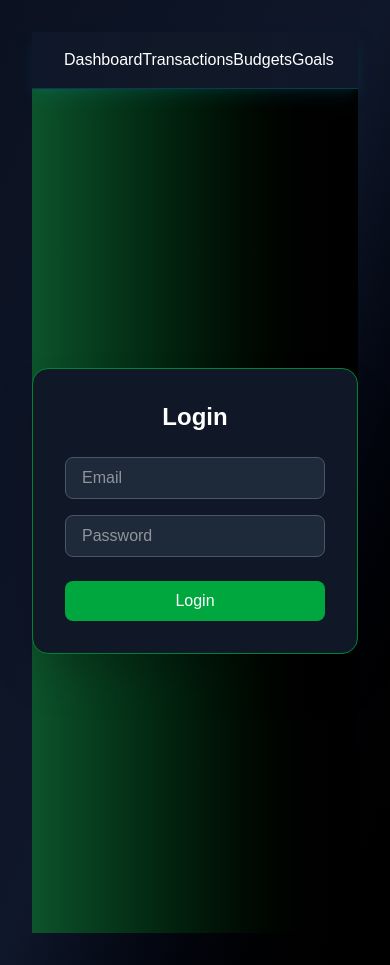
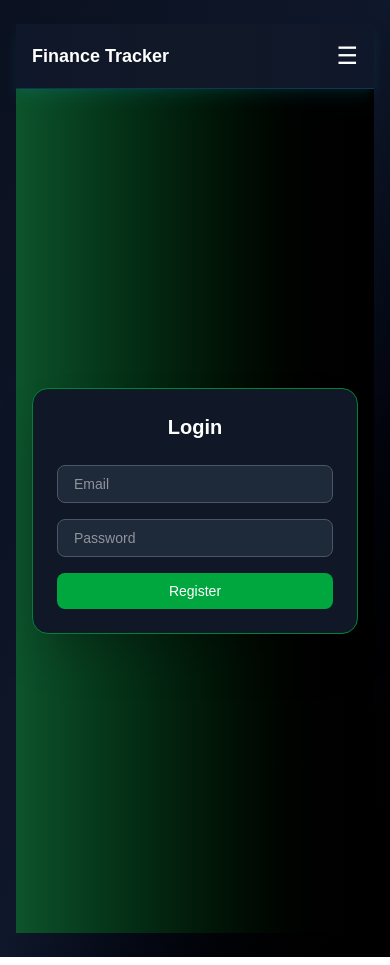
Before and after one commit to AARUSHI7-BYTE/finance-frontend, a React (Vite) app: page /login in a window 390 px wide. Built offline with nearby package versions, Linux system fonts and the light colour scheme; no server answers.

Commit message:
responsive

```diff
--- a/src/App.jsx
+++ b/src/App.jsx
@@ -14,7 +14,7 @@ function App() {
     console.log("API URL:", import.meta.env.VITE_API_URL);
   }, [])
   return (
-    <div className="min-h-screen bg-gradient-to-br from-[#0b1120] via-[#0f172a] to-black text-white p-8">
+    <div className="min-h-screen bg-gradient-to-br from-[#0b1120] via-[#0f172a] to-black text-white px-4 sm:px-6 lg:px-8 py-6">
       <Navbar />
       <Routes>
         <Route path="/" element={<Register />} />
--- a/src/components/Navbar.jsx
+++ b/src/components/Navbar.jsx
@@ -1,20 +1,54 @@
 import { Link } from "react-router-dom";
+import { useState } from "react";
 
 export default function Navbar() {
+  const [open, setOpen] = useState(false);
+
   return (
-    <nav
-  className="sticky top-0 z-50
-             bg-gradient-to-r from-[#0f172a] via-[#111827] to-[#0f172a]
-             backdrop-blur-lg
-             border-b border-cyan-500/20
-             shadow-lg shadow-cyan-500/10
-             px-8 py-4
-             flex items-center justify-between"
->
-      <Link to="/dashboard">Dashboard</Link>
-      <Link to="/transactions">Transactions</Link>
-      <Link to="/budgets">Budgets</Link>
-      <Link to="/goals">Goals</Link>
+    <nav className="sticky top-0 z-50
+      bg-gradient-to-r from-[#0f172a] via-[#111827] to-[#0f172a]
+      backdrop-blur-lg
+      border-b border-cyan-500/20
+      shadow-lg shadow-cyan-500/10">
+
+      <div className="max-w-7xl mx-auto px-4 sm:px-6 lg:px-8">
+        <div className="flex items-center justify-between h-16">
+
+          {/* Logo / Title */}
+          <Link
+            to="/dashboard"
+            className="text-white font-semibold text-lg sm:text-xl"
+          >
+            Finance Tracker
+          </Link>
+
+          {/* Desktop Links */}
+          <div className="hidden md:flex gap-8 text-sm font-medium text-gray-300">
+            <Link to="/dashboard" className="hover:text-cyan-400 transition">Dashboard</Link>
+            <Link to="/transactions" className="hover:text-cyan-400 transition">Transactions</Link>
+            <Link to="/budgets" className="hover:text-cyan-400 transition">Budgets</Link>
+            <Link to="/goals" className="hover:text-cyan-400 transition">Goals</Link>
+          </div>
+
+          {/* Mobile Button */}
+          <button
+            onClick={() => setOpen(!open)}
+            className="md:hidden text-white text-2xl"
+          >
+            ☰
+          </button>
+        </div>
+
+        {/* Mobile Menu */}
+        {open && (
+          <div className="md:hidden flex flex-col gap-4 pb-4 text-sm text-gray-300">
+            <Link to="/dashboard" onClick={() => setOpen(false)}>Dashboard</Link>
+            <Link to="/transactions" onClick={() => setOpen(false)}>Transactions</Link>
+            <Link to="/budgets" onClick={() => setOpen(false)}>Budgets</Link>
+            <Link to="/goals" onClick={() => setOpen(false)}>Goals</Link>
+          </div>
+        )}
+      </div>
     </nav>
   );
 }
--- a/src/pages/Budgets.jsx
+++ b/src/pages/Budgets.jsx
@@ -50,9 +50,20 @@ export default function Budgets() {
   });
 
 return (
-  <div className="p-6">
+  <div className="max-w-7xl mx-auto px-4 sm:px-6 lg:px-8 py-6">
+
+    {/* Page Title */}
+    <h1 className="text-2xl sm:text-3xl font-bold mb-6">
+      Budgets
+    </h1>
+
+    {/* Budget Form */}
+    <div className="mb-8">
       <BudgetForm onSuccess={fetchBudgets} />
+    </div>
 
+    {/* Budget Cards Grid */}
+    <div className="grid grid-cols-1 sm:grid-cols-2 lg:grid-cols-3 gap-6">
       {enrichedBudgets.map((budget) => (
         <BudgetCard
           key={budget.id}
@@ -61,5 +72,7 @@ return (
         />
       ))}
     </div>
+
+  </div>
 );
 }
--- a/src/pages/Dashboard.jsx
+++ b/src/pages/Dashboard.jsx
@@ -2,8 +2,11 @@ import Charts from "../components/Charts";
 
 export default function Dashboard() {
   return (
-    <div className="min-h-screen bg-gradient-to-br from-[#0f172a] via-[#0b1120] to-black text-white">
-      <h1 className="p-10 text-3xl font-bold">Finance Dashboard</h1>
+    <div className="max-w-7xl mx-auto px-4 sm:px-6 lg:px-8 py-6">
+      <h1 className="text-2xl sm:text-3xl font-bold mb-6">
+        Finance Dashboard
+      </h1>
+
       <Charts />
     </div>
   );
--- a/src/pages/Goals.jsx
+++ b/src/pages/Goals.jsx
@@ -31,9 +31,25 @@ export default function Goals() {
   }, []);
 
 return (
-    <div className="p-6">
+  <div className="max-w-7xl mx-auto px-4 sm:px-6 lg:px-8 py-6">
+
+    {/* Page Title */}
+    <h1 className="text-2xl sm:text-3xl font-bold mb-6">
+      Goals
+    </h1>
+
+    {/* Goal Form */}
+    <div className="mb-8">
       <GoalForm onSuccess={fetchGoals} />
+    </div>
 
+    {/* Goals Grid */}
+    {goals.length === 0 ? (
+      <p className="text-gray-400 text-center mt-10">
+        No goals created yet.
+      </p>
+    ) : (
+      <div className="grid grid-cols-1 sm:grid-cols-2 lg:grid-cols-3 gap-6">
         {goals.map((goal) => (
           <GoalCard
             key={goal.id}
@@ -43,5 +59,8 @@ export default function Goals() {
           />
         ))}
       </div>
+    )}
+
+  </div>
 );
 }
--- a/src/pages/Login.jsx
+++ b/src/pages/Login.jsx
@@ -36,41 +36,35 @@ export default function Login() {
 };
 
 return (
-    <div className="min-h-screen flex items-center justify-center bg-gradient-to-r from-green-900 to-black">
-      <div className="w-full max-w-sm bg-gray-900 p-8 rounded-2xl shadow-2xl border border-green-700">
+  <div className="min-h-screen flex items-center justify-center px-4 bg-gradient-to-r from-green-900 to-black">
+    <div className="w-full max-w-sm sm:max-w-md bg-gray-900 p-6 sm:p-8 rounded-2xl shadow-2xl border border-green-700">
 
-        <h2 className="text-2xl font-semibold text-white text-center mb-6">
+      <h2 className="text-xl sm:text-2xl font-semibold text-white text-center mb-6">
         Login
       </h2>
-
-        {error && (
-          <p className="text-red-500 text-sm mb-4 text-center">{error}</p>
-        )}
 
       <form onSubmit={handleLogin}>
         <input
           type="email"
+          onChange={(e) => setEmail(e.target.value)}
           placeholder="Email"
-            value={email}
-            onChange={(e) => setEmail(e.target.value)}
           required
-            className="w-full mb-4 px-4 py-2 bg-gray-800 text-white border border-gray-600 rounded-lg focus:outline-none focus:ring-2 focus:ring-green-500"
+          className="w-full mb-4 px-4 py-2 text-sm sm:text-base bg-gray-800 text-white border border-gray-600 rounded-lg focus:outline-none focus:ring-2 focus:ring-green-500"
         />
 
         <input
           type="password"
+          onChange={(e) => setPassword(e.target.value)}
           placeholder="Password"
-            value={password}
-            onChange={(e) => setPassword(e.target.value)}
           required
-            className="w-full mb-6 px-4 py-2 bg-gray-800 text-white border border-gray-600 rounded-lg focus:outline-none focus:ring-2 focus:ring-green-500"
+          className="w-full mb-4 px-4 py-2 text-sm sm:text-base bg-gray-800 text-white border border-gray-600 rounded-lg focus:outline-none focus:ring-2 focus:ring-green-500"
         />
 
         <button
           type="submit"
-            className="w-full bg-green-600 hover:bg-green-700 text-white py-2 rounded-lg transition duration-300 font-medium"
+          className="w-full bg-green-600 hover:bg-green-700 text-white py-2 sm:py-2.5 rounded-lg transition duration-300 font-medium text-sm sm:text-base"
         >
-            Login
+          Register
         </button>
       </form>
 
--- a/src/pages/Register.jsx
+++ b/src/pages/Register.jsx
@@ -35,9 +35,10 @@ export default function Register() {
   };
 
 return (
-    <div className="min-h-screen flex items-center justify-center bg-gradient-to-r from-green-900 to-black">
-      <div className="w-full max-w-sm bg-gray-900 p-8 rounded-2xl shadow-2xl border border-green-700">
-        <h2 className="text-2xl font-semibold text-white text-center mb-6">
+  <div className="min-h-screen flex items-center justify-center px-4 bg-gradient-to-r from-green-900 to-black">
+    <div className="w-full max-w-sm sm:max-w-md bg-gray-900 p-6 sm:p-8 rounded-2xl shadow-2xl border border-green-700">
+
+      <h2 className="text-xl sm:text-2xl font-semibold text-white text-center mb-6">
         Register
       </h2>
 
@@ -47,7 +48,7 @@ export default function Register() {
           onChange={(e) => setEmail(e.target.value)}
           placeholder="Email"
           required
-            className="w-full mb-4 px-4 py-2 bg-gray-800 text-white border border-gray-600 rounded-lg focus:outline-none focus:ring-2 focus:ring-green-500"
+          className="w-full mb-4 px-4 py-2 text-sm sm:text-base bg-gray-800 text-white border border-gray-600 rounded-lg focus:outline-none focus:ring-2 focus:ring-green-500"
         />
 
         <input
@@ -55,16 +56,17 @@ export default function Register() {
           onChange={(e) => setPassword(e.target.value)}
           placeholder="Password"
           required
-            className="w-full mb-4 px-4 py-2 bg-gray-800 text-white border border-gray-600 rounded-lg focus:outline-none focus:ring-2 focus:ring-green-500"
+          className="w-full mb-4 px-4 py-2 text-sm sm:text-base bg-gray-800 text-white border border-gray-600 rounded-lg focus:outline-none focus:ring-2 focus:ring-green-500"
         />
 
         <button
           type="submit"
-            className="w-full bg-green-600 hover:bg-green-700 text-white py-2 rounded-lg transition duration-300 font-medium"
+          className="w-full bg-green-600 hover:bg-green-700 text-white py-2 sm:py-2.5 rounded-lg transition duration-300 font-medium text-sm sm:text-base"
         >
           Register
         </button>
       </form>
+
     </div>
   </div>
 );
```
Lines whose indentation alone changed are shown as unchanged.
